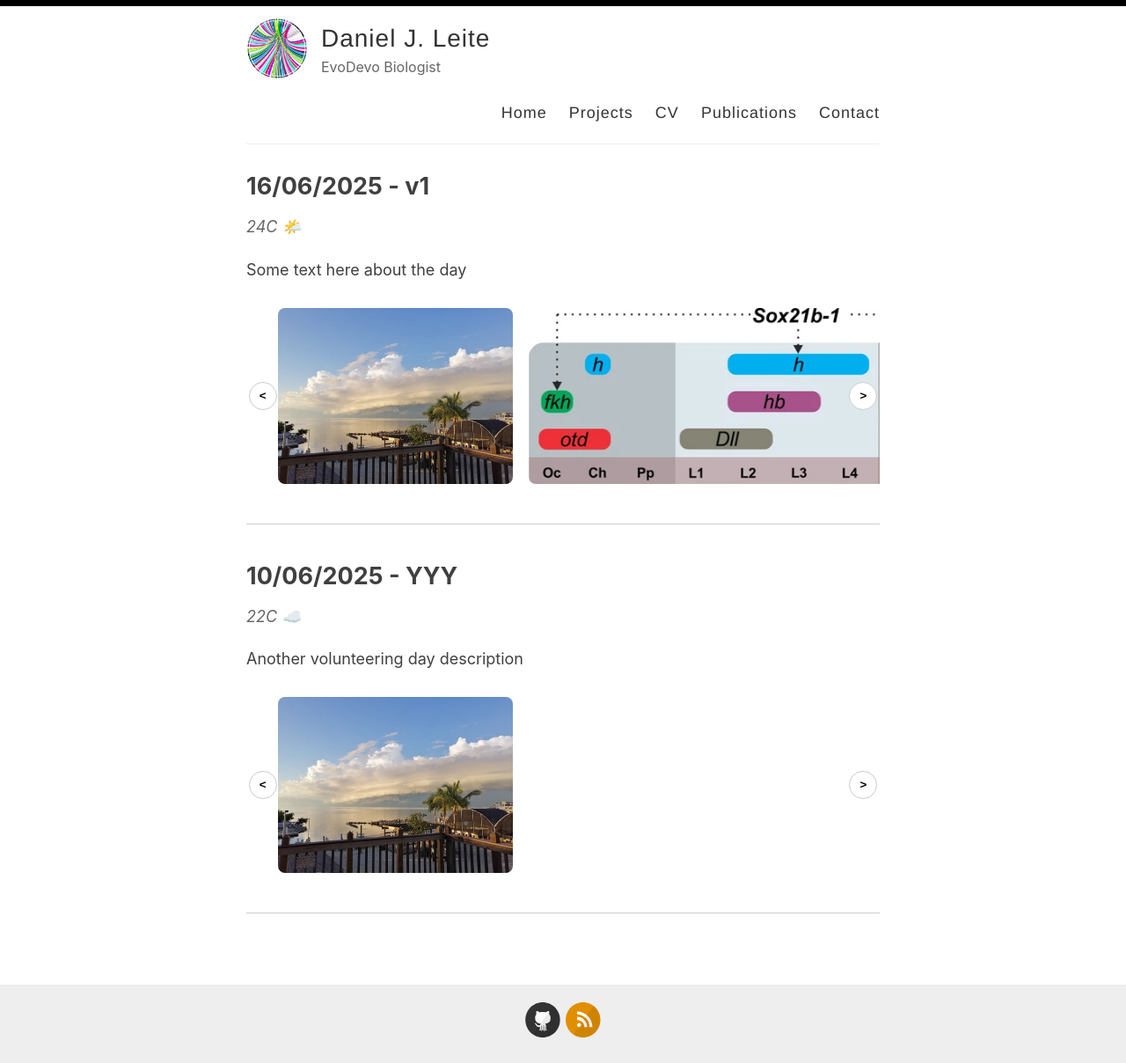
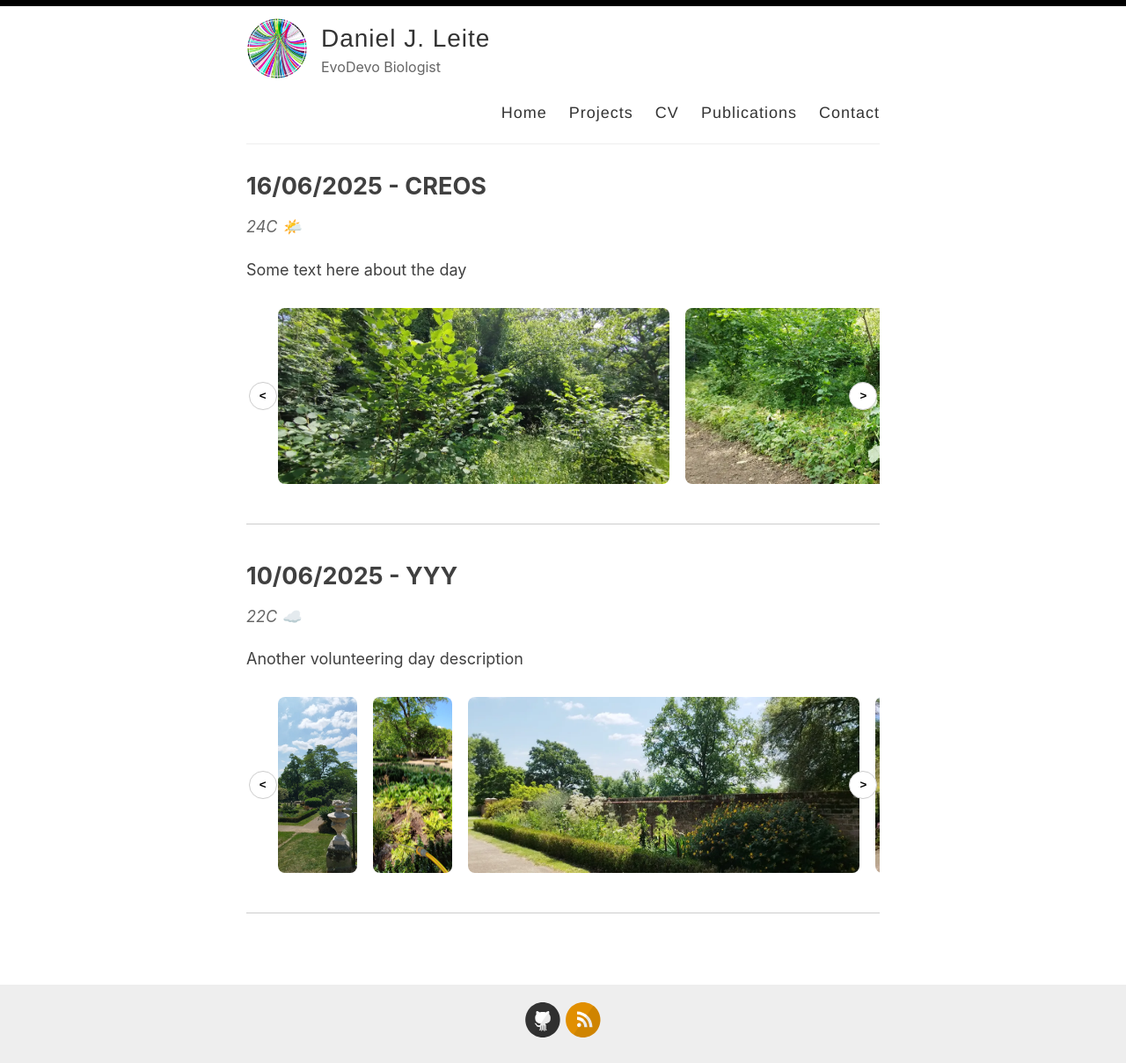
Before and after one commit to djleite/djleite.github.io, a Jekyll site: the page built from _pages/volunteering.md, in a window 1280 px wide. Shown: the whole page at 88% size. Built offline with Jekyll 4.4.1, drawn with Linux system fonts in a browser that asks for light colours.

Commit message:
add volunteering page

```diff
--- a/_data/volunteering.yaml
+++ b/_data/volunteering.yaml
@@ -1,11 +1,11 @@
 - date: 16/06/2025
-  site: v1
+  site: CREOS
   weather: 24C 🌤️
   text: Some text here about the day
-  pictures: /images/keys.webp, /images/spider-seg.webp, /images/keys.webp, /images/spider-seg.webp, /images/keys.webp, /images/spider-sox.webp
+  pictures: /images/vol/2025-06-16-image-06.webp, /images/vol/2025-06-16-image-04.webp, /images/vol/2025-06-16-image-03.webp, /images/vol/2025-06-16-image-01.webp
 
 - date: 10/06/2025
   site: YYY
   weather: 22C ☁️
   text: Another volunteering day description
-  pictures: /images/keys.webp
+  pictures: /images/vol/2025-06-17-image-04.webp, /images/vol/2025-06-17-image-05.webp, /images/vol/2025-06-17-image-02.webp, /images/vol/2025-06-17-image-07.webp
```
Also changed, not shown: images/vol/2025-06-16-image-01.webp (added), images/vol/2025-06-16-image-03.webp (added), images/vol/2025-06-16-image-04.webp (added), images/vol/2025-06-16-image-06.webp (added), images/vol/2025-06-17-image-02.webp (added), images/vol/2025-06-17-image-04.webp (added), images/vol/2025-06-17-image-05.webp (added), images/vol/2025-06-17-image-07.webp (added).
